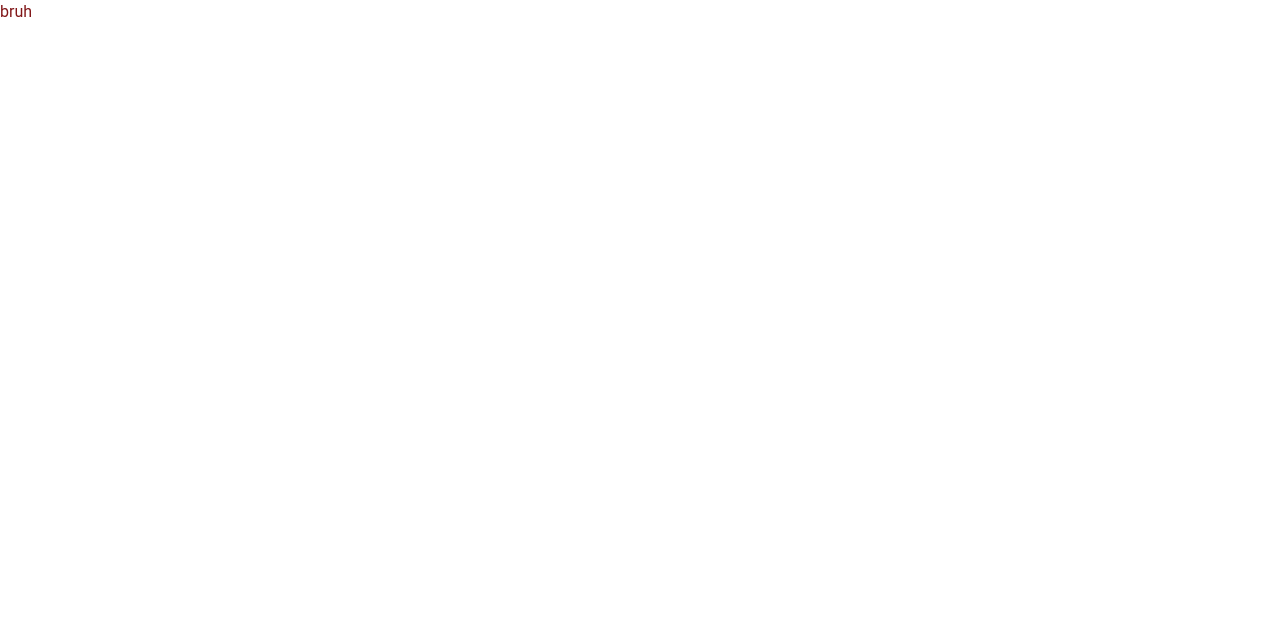
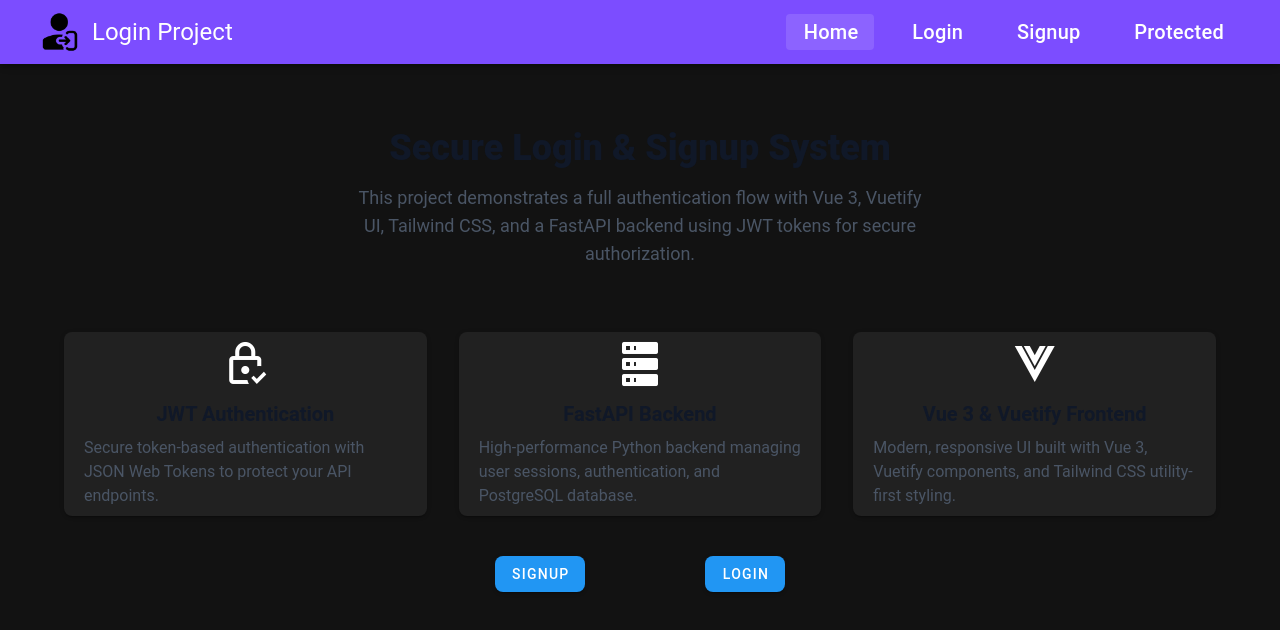
Before and after one commit to FranFerd/LoginFrontend, a Vue app: page / in a window 1280 px wide. Shown: the top 630 px of the page. Built offline with nearby package versions, Linux system fonts and the light colour scheme; a small style sheet from the web is missing.

Commit message:
Added home page

```diff
--- a/components.d.ts
+++ b/components.d.ts
@@ -8,6 +8,14 @@
 /* prettier-ignore */
 declare module 'vue' {
   export interface GlobalComponents {
+    FeatureCard: typeof import('./src/components/FeatureCard.vue')['default']
     HelloWorld: typeof import('./src/components/HelloWorld.vue')['default']
+    Home: typeof import('./src/components/Home.vue')['default']
+    Login: typeof import('./src/components/Login.vue')['default']
+    Navbar: typeof import('./src/components/Navbar.vue')['default']
+    Protected: typeof import('./src/components/Protected.vue')['default']
+    RouterLink: typeof import('vue-router')['RouterLink']
+    RouterView: typeof import('vue-router')['RouterView']
+    Signup: typeof import('./src/components/Signup.vue')['default']
   }
 }
--- a/package.json
+++ b/package.json
@@ -16,6 +16,7 @@
     "@tailwindcss/vite": "^4.1.11",
     "tailwindcss": "^4.1.11",
     "vue": "^3.5.13",
+    "vue-router": "^4.5.1",
     "vuetify": "^3.8.1"
   },
   "devDependencies": {
--- a/src/App.vue
+++ b/src/App.vue
@@ -1,11 +1,12 @@
 <template>
-  <!-- <v-app>
-    <v-main>
-    </v-main>
-  </v-app> -->
-  <p class="text-red-900">bruh</p>
+<v-app>
+  <Navbar></Navbar>
+  <v-main>
+    <router-view></router-view>
+  </v-main>
+</v-app>
 </template>
 
 <script setup lang="ts">
-  //
+import Navbar from './components/Navbar.vue';
 </script>
--- /dev/null
+++ b/src/components/FeatureCard.vue
@@ -0,0 +1,34 @@
+<script setup lang="ts">
+defineProps<{
+  icon: string
+  title: string
+  description: string
+}>()
+</script>
+<template>
+  <v-card
+    class="rounded-lg shadow-lg hover:shadow-x1 transition-shadow"
+    elevation="2"
+  >
+  <div class="flex-col gap-5">
+        <div class="flex justify-center pb-3 pt-2">
+            <v-icon
+              size="48"
+              class="text-primary-600 dark:text-primary-400"
+            >
+              {{ icon }}
+            </v-icon>
+        </div>
+        <div class="flex justify-center">
+            <h3 class="text-xl font-semibold mb-2 text-gray-900 dark:text-gray-100" color="grey">
+              {{ title }}
+            </h3>
+        </div>
+        <div class="text">
+            <p class="text-gray-600 dark:text-gray-300 pr-5 pl-5 pb-2">
+              {{ description }}
+            </p>
+        </div>
+  </div>
+  </v-card>
+</template>
--- /dev/null
+++ b/src/components/Home.vue
@@ -0,0 +1,54 @@
+<script setup lang="ts">
+import FeatureCard from '../components/FeatureCard.vue'
+</script>
+<template>
+  <v-container class="max-w-4xl mx-auto py-16 px-6">
+    <!-- Hero Section -->
+    <section class="text-center mb-16">
+      <h1 class="text-4xl font-extrabold mb-4 text-gray-900 dark:text-gray-100">
+        Secure Login & Signup System
+      </h1>
+      <p class="text-lg text-gray-600 dark:text-gray-300 max-w-xl mx-auto">
+        This project demonstrates a full authentication flow with Vue 3, Vuetify UI, Tailwind CSS, and a FastAPI backend using JWT tokens for secure authorization.
+      </p>
+    </section>
+
+    <!-- Features Cards -->
+    <section class="grid grid-cols-1 md:grid-cols-3 gap-8 mb-20">
+      <FeatureCard
+        icon="mdi-lock-check-outline"
+        title="JWT Authentication"
+        description="Secure token-based authentication with JSON Web Tokens to protect your API endpoints."
+      />
+      <FeatureCard
+        icon="mdi-server"
+        title="FastAPI Backend"
+        description="High-performance Python backend managing user sessions, authentication, and PostgreSQL database."
+      />
+      <FeatureCard
+        icon="mdi-vuejs"
+        title="Vue 3 & Vuetify Frontend"
+        description="Modern, responsive UI built with Vue 3, Vuetify components, and Tailwind CSS utility-first styling."
+      />
+    </section>
+
+    <!-- Call to Action Buttons -->
+    <section class="text-center space-x-4 flex justify-center gap-30 mt-10">
+      <v-btn
+        color="primary"
+        class="rounded-lg font-semibold text-lg"
+        to="/signup"
+      >
+        Signup
+      </v-btn>
+      <v-btn
+        outlined
+        color="primary"
+        class="rounded-lg font-semibold text-lg"
+        to="/login"
+      >
+        Login
+      </v-btn>
+    </section>
+  </v-container>
+</template>
--- /dev/null
+++ b/src/components/Login.vue
@@ -0,0 +1,6 @@
+<script setup lang="ts">
+
+</script>
+<template>
+<p>Login</p>
+</template>
--- /dev/null
+++ b/src/components/Navbar.vue
@@ -0,0 +1,24 @@
+<script setup lang="ts">
+</script>
+<template>
+  <v-app-bar app color="deep-purple-accent-2"> <!-- Fixed bar at the top of the app; wraps your navbar. app props - Adjusts for the app layout (so <v-main> sits below it) -->
+    <div class="flex gap-3 ml-10 align-center" style="min-width: 300px">
+        <v-img
+            src="../assets/icons/login.png"
+            alt="logo"
+            max-height="40"
+            max-width="40"
+        />
+        <v-toolbar-title class="text-h5">Login Project</v-toolbar-title> <!-- slot for the app name/logo -->
+    </div>
+
+    <v-spacer /> <!-- Pushes content (e.g., nav buttons) to the right -->
+
+    <div class="flex gap-5 mr-10">
+        <v-btn text to="/" class="text-h6">Home</v-btn>
+        <v-btn txt to="/login" class="text-h6">Login</v-btn>
+        <v-btn txt to="/signup" class="text-h6">Signup</v-btn>
+        <v-btn txt to="/protected" class="text-h6">Protected</v-btn>
+    </div>
+  </v-app-bar>
+</template>
--- /dev/null
+++ b/src/components/Protected.vue
@@ -0,0 +1,6 @@
+<script setup lang="ts">
+
+</script>
+<template>
+<p>Protected</p>
+</template>
--- /dev/null
+++ b/src/components/Signup.vue
@@ -0,0 +1,6 @@
+<script setup lang="ts">
+
+</script>
+<template>
+<p>Signup</p>
+</template>
--- a/src/plugins/index.ts
+++ b/src/plugins/index.ts
@@ -5,6 +5,7 @@
  */
 
 // Plugins
+import { router } from '@/router'
 import vuetify from './vuetify'
 
 // Types
@@ -12,4 +13,5 @@
 
 export function registerPlugins (app: App) {
   app.use(vuetify)
+  app.use(router)
 }
--- a/src/plugins/vuetify.ts
+++ b/src/plugins/vuetify.ts
@@ -14,6 +14,6 @@
 // https://vuetifyjs.com/en/introduction/why-vuetify/#feature-guides
 export default createVuetify({
   theme: {
-    defaultTheme: 'light',
+    defaultTheme: 'dark',
   },
 })
--- /dev/null
+++ b/src/router/index.ts
@@ -0,0 +1,30 @@
+import { createRouter, createWebHistory } from 'vue-router'
+import type { RouteRecordRaw } from 'vue-router'
+
+const routes: RouteRecordRaw[] = [
+    {
+        path: "/",
+        name: "Home",
+        component: () => import('../components/Home.vue')
+    },
+    {
+        path: "/login",
+        name: "Login",
+        component: () => import('../components/Login.vue')
+    },
+    {
+        path: "/signup",
+        name: "Signup",
+        component: () => import('../components/Signup.vue')
+    },
+    {
+        path: "/protected",
+        name: "Protected",
+        component: () => import('../components/Protected.vue')
+    }
+]
+
+export const router = createRouter({
+    history: createWebHistory(import.meta.env.BASE_URL),
+    routes,
+})
```
Also changed, not shown: src/assets/icons/login.png (added), 1 other file (tests, documents, lock files or other folders).
